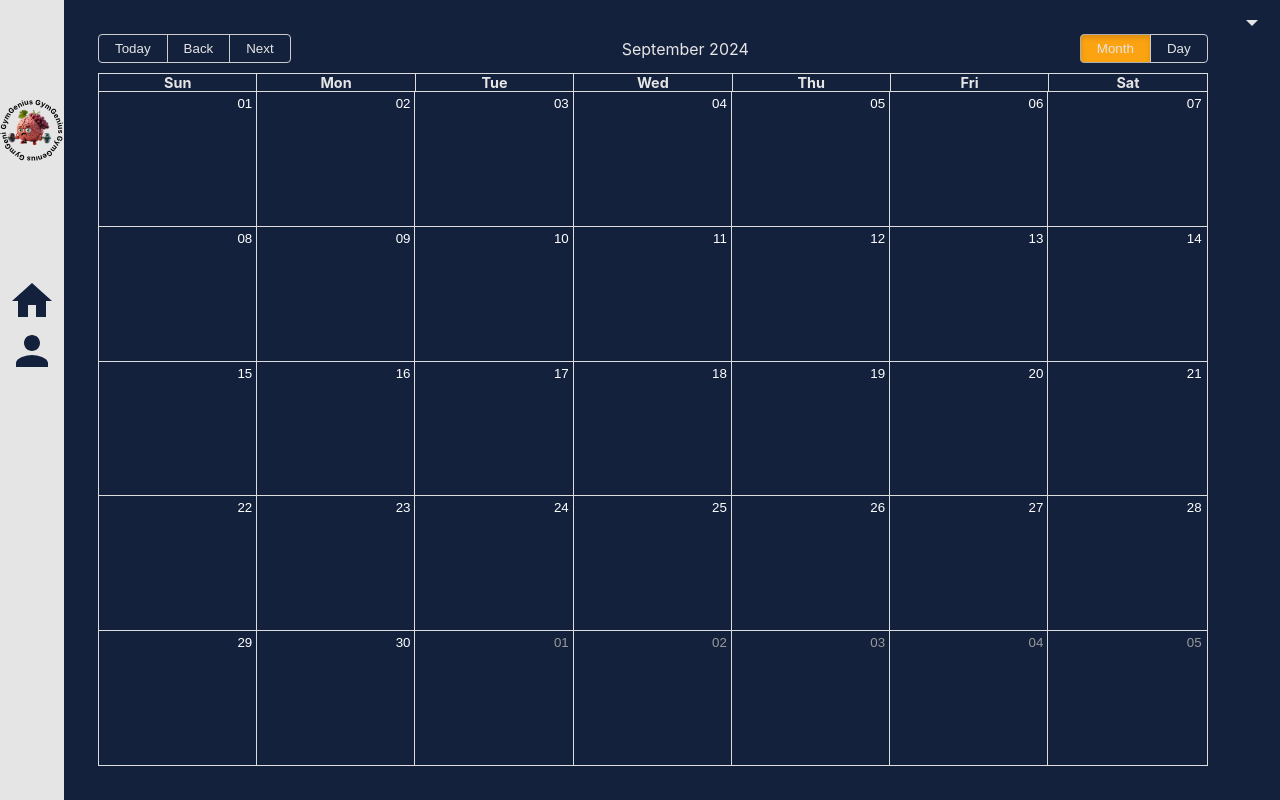
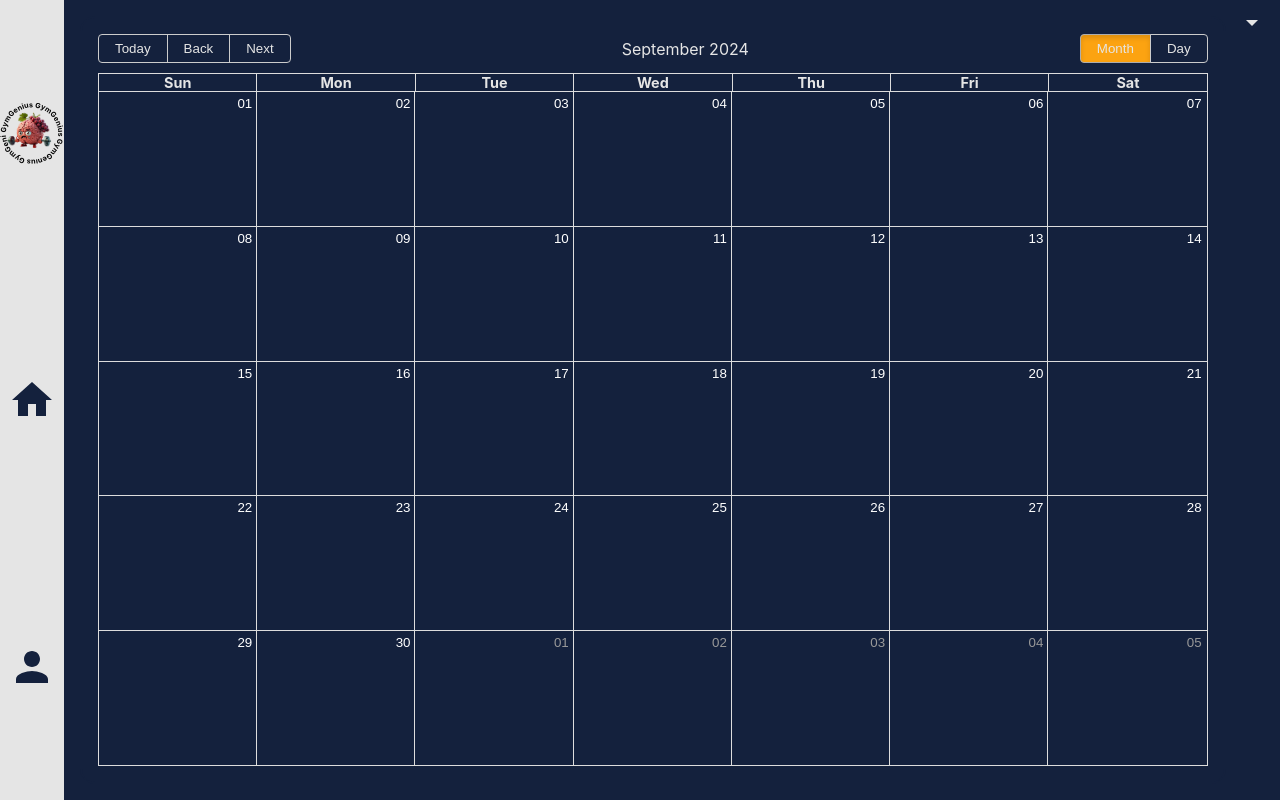
Before and after one commit to uca-pid/2024-duplagalactica, a React (Create React App) app in the folder gymgenious/: page / in a window 1280 px wide. Built offline with nearby package versions, Linux system fonts and the light colour scheme; no server answers; the database is empty.

Commit message:
Correcting left bar and back classes

```diff
--- a/gymgenious/src/Components/ClassCreation.jsx
+++ b/gymgenious/src/Components/ClassCreation.jsx
@@ -6,7 +6,7 @@ import LeftBar from '../real_components/LaftBarMaterial.jsx';
 
 export default function CreateClass() {
   const [hour, setHour] = useState('');
-  const [permanent, setPermanent] = useState('');
+  const [permanent, setPermanent] = useState();
   const [date, setDate] = useState('');
   const [name, setName] = useState('');
   const navigate = useNavigate();
@@ -80,7 +80,7 @@ export default function CreateClass() {
                 onChange={(e) => setPermanent(e.target.value)}
               >
                 <option value="" >Seleccionar</option>
-                <option value="Sí">Sí</option>
+                <option value="Si">Sí</option>
                 <option value="No">No</option>
               </select>
             </div>
--- a/gymgenious/src/Components/Main_Page.jsx
+++ b/gymgenious/src/Components/Main_Page.jsx
@@ -77,7 +77,7 @@ export default function Main_Page() {
         const adjustedStartDate = new Date(startDate.toLocaleString("en-US", { timeZone: "UTC" }));
         const adjustedEndDate = new Date(endDate.toLocaleString("en-US", { timeZone: "UTC" }));
 
-        if (clase.permanent) {
+        if (clase.permanent=='Si') {
           for (let i = 0; i < 4; i++) {
             const weeklyStartDate = new Date(adjustedStartDate);
             weeklyStartDate.setDate(adjustedStartDate.getDate() + i * 7);
--- a/gymgenious/src/real_components/LaftBarMaterial.jsx
+++ b/gymgenious/src/real_components/LaftBarMaterial.jsx
@@ -5,11 +5,11 @@ import HomeIcon from '@mui/icons-material/Home';
 import AddIcon from '@mui/icons-material/Add';
 import Box from '@mui/material/Box';
 
-export default function LeftBar({value}) {
+export default function LeftBar({ value }) {
     const navigate = useNavigate();
 
     const goToMainPage = () => {
-        if(value === 'add'){
+        if (value === 'add') {
             navigate('/', { state: { message: 'block' } });
         } else {
             navigate('/');
@@ -28,14 +28,15 @@ export default function LeftBar({value}) {
         <Box
             sx={{
                 width: '5%',
-                height: '100vh',
+                height: '100%',
                 backgroundColor: '#E5E5E5',
                 display: 'flex',
                 flexDirection: 'column',
                 alignItems: 'center',
                 top: 0,
                 left: 0,
-                zIndex: 1200
+                zIndex: 1200,
+                justifyContent: 'space-between' // Asegura la distribución uniforme
             }}
         >
             <Box
@@ -62,25 +63,43 @@ export default function LeftBar({value}) {
                 </svg>
             </Box>
 
-            <Box sx={{ mt: 2, display: 'flex', flexDirection: 'column', alignItems: 'center', flex: 2 }}>
+            <Box
+                sx={{
+                    width: '100%',
+                    display: 'flex',
+                    flex: 1,
+                    flexDirection: 'column',
+                    justifyContent: 'center',
+                    alignItems: 'center'
+                }}
+            >
                 <HomeIcon
                     onClick={goToMainPage}
                     style={{ fontSize: '6vh', color: '#14213D', cursor: 'pointer' }}
                 />
-                {
-                    value === 'profile'
-                    ? (
+            </Box>
+
+            <Box
+                sx={{
+                    width: '100%',
+                    display: 'flex',
+                    flex: 1,
+                    flexDirection: 'column',
+                    justifyContent: 'center',
+                    alignItems: 'center'
+                }}
+            >
+                {value === 'profile' ? (
                     <PersonIcon
                         onClick={goToLogin}
-                            style={{ fontSize: '6vh', color: '#14213D', cursor: 'pointer', marginTop: 2 }}
+                        style={{ fontSize: '6vh', color: '#14213D', cursor: 'pointer' }}
                     />
                 ) : (
                     <AddIcon
                         onClick={goToClassCreation}
-                            style={{ fontSize: '6vh', color: '#14213D', cursor: 'pointer', marginTop: 2 }}
+                        style={{ fontSize: '6vh', color: '#14213D', cursor: 'pointer' }}
                     />
-                    )
-                }
+                )}
             </Box>
         </Box>
     );
```
Lines whose indentation alone changed are shown as unchanged.
